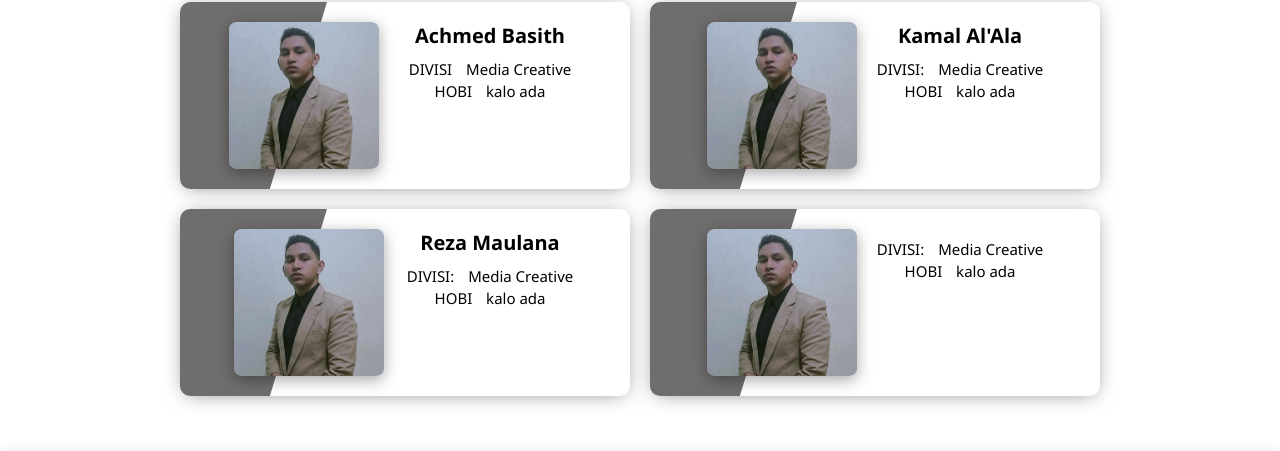
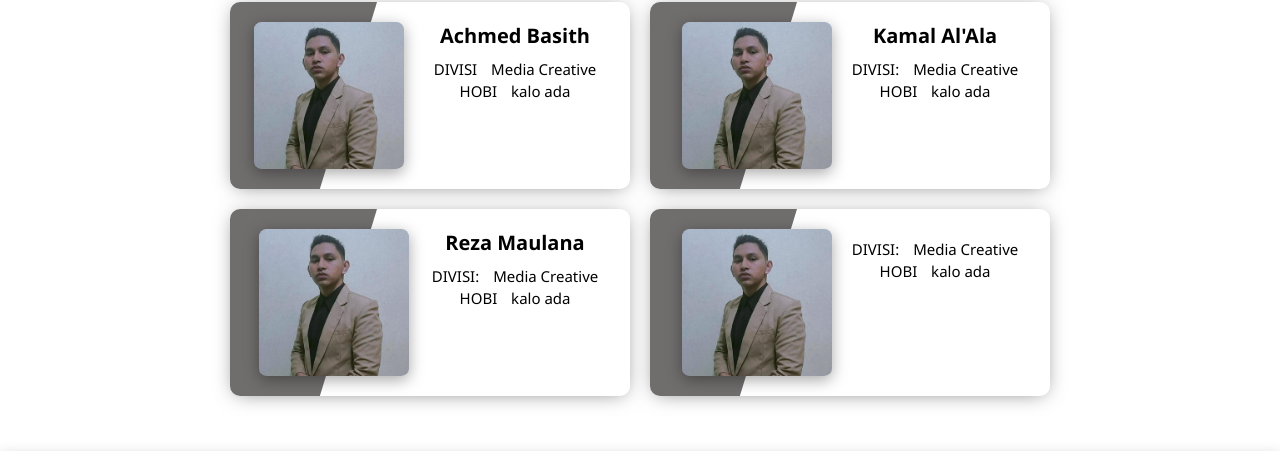
Before and after one commit to HIMBIDIGFEUNMUHA/AQUILA, a plain HTML site: page community/index.html in a window 1280 px wide. Shown: the part 195-646 px from the top of the page. Drawn offline with Linux system fonts and the light colour scheme.

Commit message:
community.css

```diff
--- a/css/community.css
+++ b/css/community.css
@@ -23,8 +23,8 @@ body {
     background-color: #fff;
     border-radius: 10px;
     padding: 20px; /* Reduced padding */
-    width: 90%; /* Adjust width for smaller screens */
-    max-width: 450px; /* Ensure a max width */
+    width: 100%; /* Adjust width for smaller screens */
+    max-width: 400px; /* Ensure a max width */
     position: relative;
     overflow: hidden;
     box-shadow: 0 2px 20px -5px rgba(0,0,0,0.5);
@@ -62,12 +62,13 @@ body {
 .user-card-img img {
     transition: box-shadow 0.3s ease, transform 0.3s ease; /* Smooth transition */
 }
-
+/*
 .user-card-img img:hover {
-    box-shadow: 0 4px 15px rgba(0, 0, 0, 0.352); /* Subtle shadow on hover */
+    box-shadow: 0 4px 15px rgba(0, 0, 0, 0.352);
     transform: translateY(-3px);
     border-radius: 5%;
 }
+*/
 
 .user-card-info {
     text-align: center;
```
